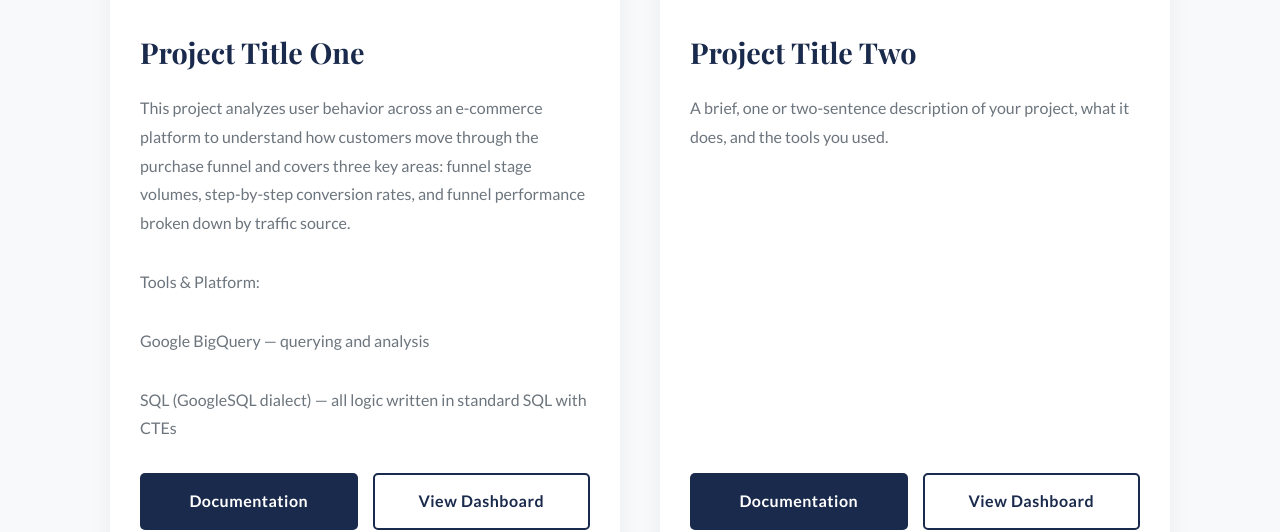
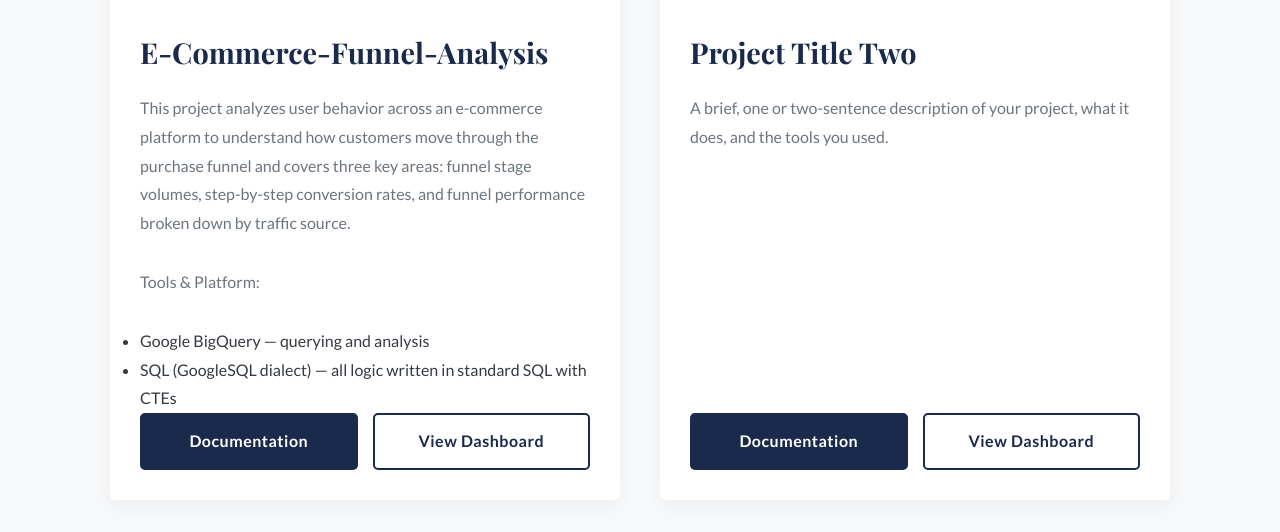
Before and after one commit to Abioye12/Abioye12.github.io, a plain HTML site: page index.html in a window 1280 px wide. Shown: the part 1554-2086 px from the top of the page. Drawn offline with nearby package versions, Linux system fonts and the light colour scheme.

Commit message:
Update index.html

```diff
--- a/index.html
+++ b/index.html
@@ -79,11 +79,12 @@
                 <!--💡UPDATE: Add a preview image of your project to assets/images/ -->
                 <img src="assets/images/project-placeholder-1.jpg" alt="E-Commerce-Funnel-Analysis">
                 <div class="project-card-content">
-                    <h3>Project Title One</h3>
+                    <h3>E-Commerce-Funnel-Analysis</h3>
                     <p>This project analyzes user behavior across an e-commerce platform to understand how customers move through the purchase funnel and covers three key areas: funnel stage volumes, step-by-step conversion rates, and funnel performance broken down by traffic source.</p>
                     <p>Tools & Platform:</p>
-                    <p>Google BigQuery — querying and analysis</p>
-                    <p>SQL (GoogleSQL dialect) — all logic written in standard SQL with CTEs</p>
+                    <ul>
+                        <li>Google BigQuery — querying and analysis</li>
+                        <li>SQL (GoogleSQL dialect) — all logic written in standard SQL with CTEs</li>
                     <div class="project-buttons">
                         <!--💡UPDATE: Add link to your project's code/documentation on GitHub-->
                         <a href="[YOUR_GITHUB_PROJECT_URL]" target="_blank" class="btn">Documentation</a>
```
